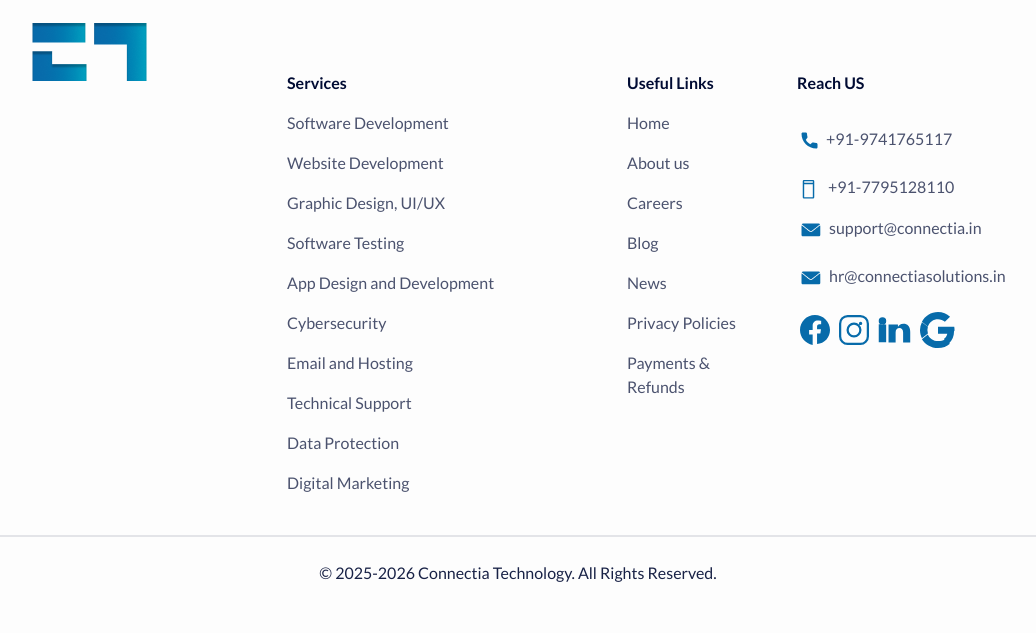
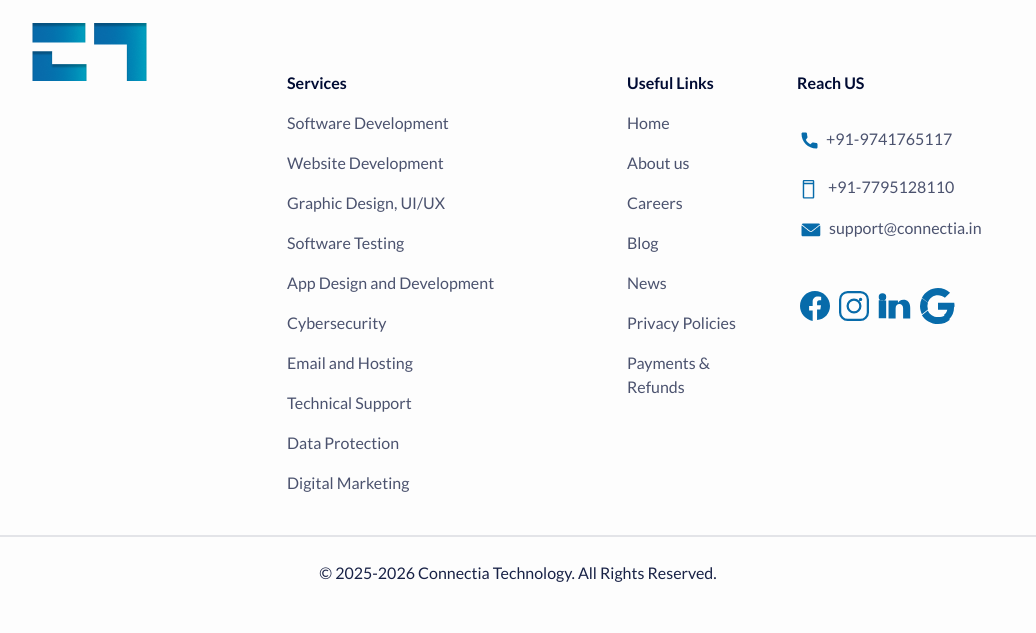
Before and after one commit to abhiramvsmg/connectia-technology-website, a PHP site: page /contact in a window 1280 px wide. Shown: the part 1402-2035 px from the top of the page, without its empty margins (122-1158 px from the left). Run offline with PHP 8.4, Linux system fonts and the light colour scheme; some libraries are stand-ins or nearby versions.

Commit message:
Footer: show support email only per HR

```diff
--- a/includes/footer.php
+++ b/includes/footer.php
@@ -103,18 +103,6 @@
                                              <a class="text-decoration-none text-light-black opacity-0.7 font-400 font-16px" href="mailto:support@connectia.in">support@connectia.in </a>
                                          </div>
                                      </div><br>
-                                     <div class="d-flex gap-2">
-                                         <div class="ps-1">
-                                             <svg width="20" height="14" viewBox="0 0 20 14" fill="none" xmlns="http://www.w3.org/2000/svg">
-                                                 <path d="M0.902801 1.53985C3.47947 3.53167 8.00071 7.03588 9.32956 8.1285C9.50795 8.27597 9.69929 8.35094 9.89792 8.35094C10.0961 8.35094 10.2871 8.27667 10.4651 8.1299C11.7951 7.03621 16.3164 3.53167 18.8931 1.53985C19.0535 1.41608 19.078 1.19853 18.9481 1.04721C18.6478 0.697554 18.2002 0.49707 17.7204 0.49707H2.07541C1.59568 0.49707 1.148 0.697554 0.847799 1.04725C0.717921 1.19853 0.742379 1.41608 0.902801 1.53985Z" fill="#076baa" />
-                                                 <path d="M19.0579 2.61727C18.9193 2.55836 18.7562 2.57891 18.6408 2.66888C15.7834 4.87995 12.1364 7.7141 10.989 8.65785C10.345 9.18847 9.45123 9.18847 8.80572 8.65714C7.58269 7.65131 3.48731 4.47343 1.15471 2.66885C1.03858 2.57888 0.875113 2.55903 0.737608 2.61723C0.599369 2.67584 0.510742 2.80205 0.510742 2.94115V11.9194C0.510742 12.707 1.21239 13.3475 2.07526 13.3475H17.7203C18.5832 13.3475 19.2848 12.707 19.2848 11.9194V2.94115C19.2848 2.80205 19.1962 2.67551 19.0579 2.61727Z" fill="#076baa" />
-                                             </svg>
-                                         </div>
-                                         <div>
-                                             <a class="text-decoration-none text-light-black opacity-0.7 font-400 font-16px" href="mailto:hr@connectiasolutions.in">hr@connectiasolutions.in</a>
-                                         </div>
-
-                                     </div>
                                      <div class="mt-4">
                                          <!--<p class="text-light-black text-justify opacity-0.7 font-16 font-400">With the goal of providing end-to-end services for small, medium, and larger-scale businesses and organizations, with Software development, Web design & development, Digital Marketing & Branding. thus Connectia Technology was Branded in Mangalore, India</p>-->
                                          <!--<a href="https://www.facebook.com/Connectia-Technology-111587771308987" target="_blank" rel="noopener">-->
```
